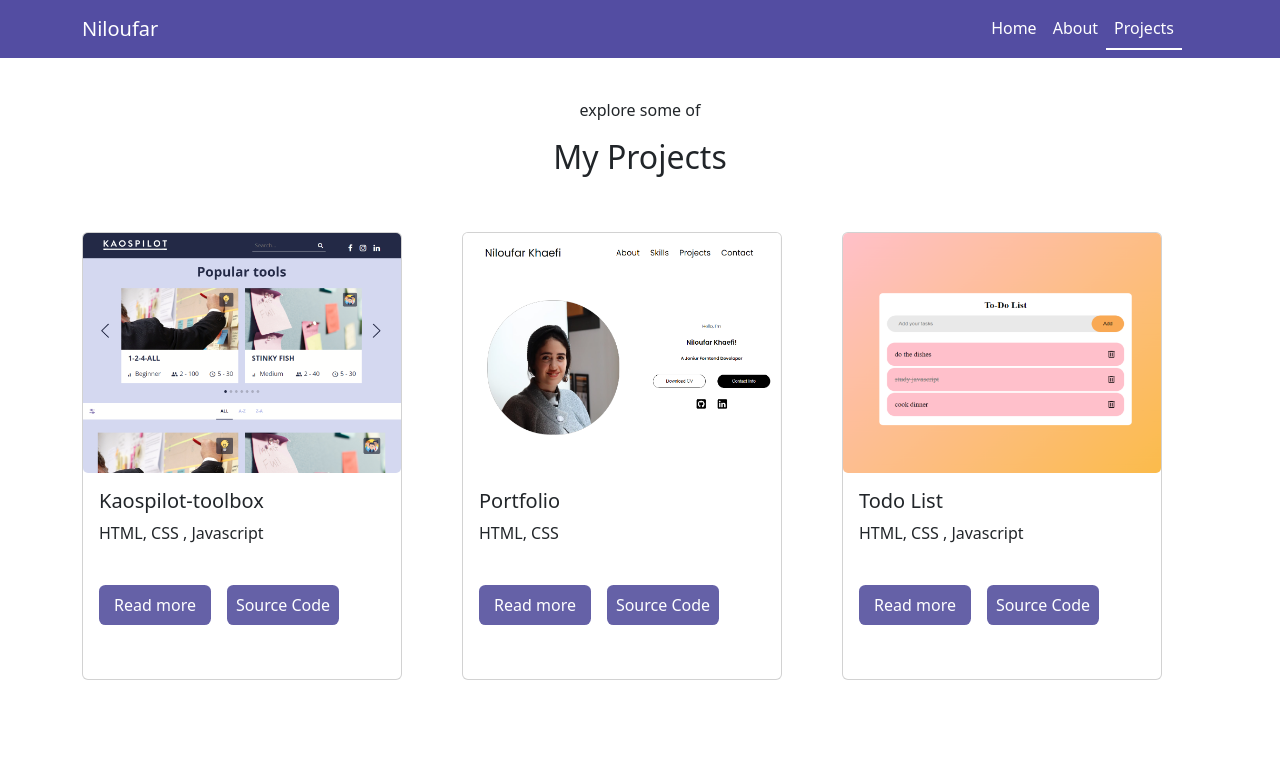
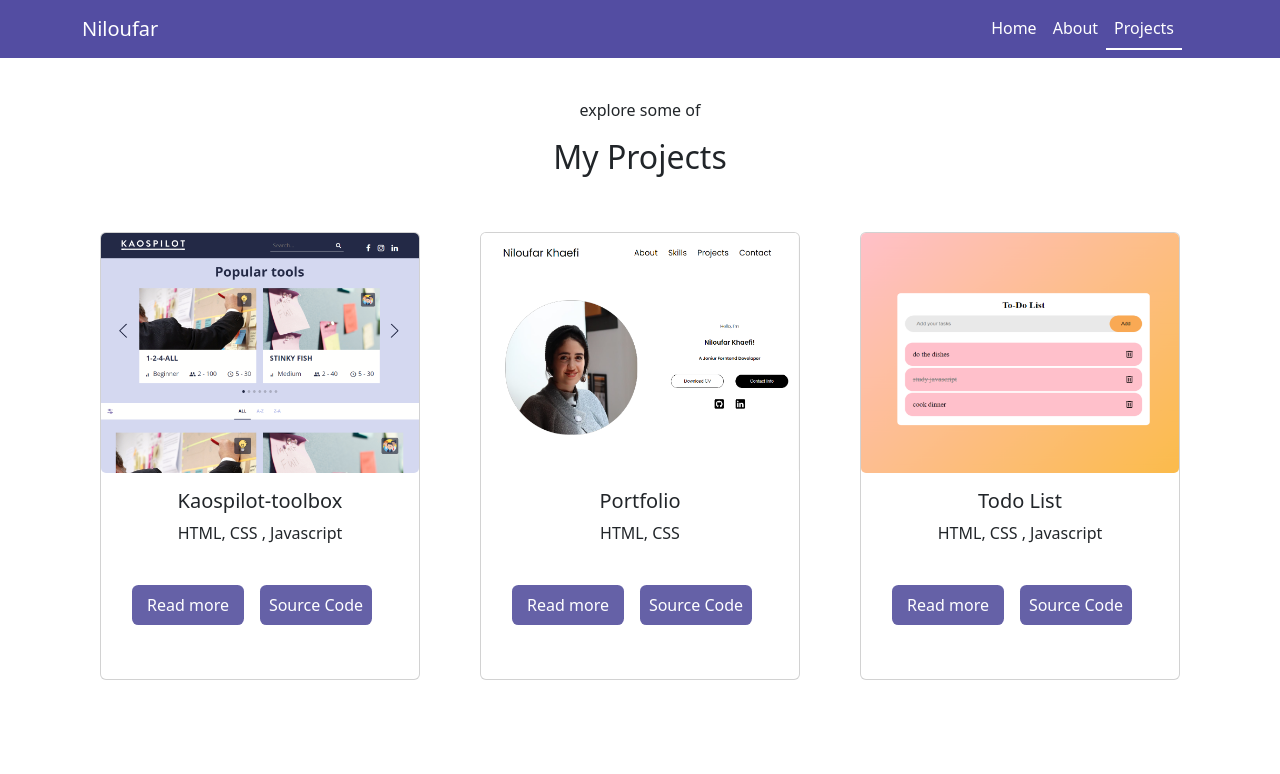
Before and after one commit to Niloufar97/react-portfolio, a React (Vite) app: page /Projects in a window 1280 px wide. Shown: the top 774 px of the page. Built offline with nearby package versions, Linux system fonts and the light colour scheme.

Commit message:
center every project

```diff
--- a/src/components/myProjects/Project.jsx
+++ b/src/components/myProjects/Project.jsx
@@ -8,7 +8,7 @@ import AnimatedButton from "../animatedButton/AnimatedButton";
 function Project({id, img , title, tech, github}) {
   return (
     <div className="my-5">
-      <Card style={{ width: "20rem", height:"28rem" }}>
+      <Card style={{ width: "20rem", height:"28rem" }} className="mx-auto">
         <Card.Img  src={img} className="card-image" />
         <Card.Body>
           <Card.Title>{title}</Card.Title>
--- a/src/pages/projects/Projects.jsx
+++ b/src/pages/projects/Projects.jsx
@@ -12,8 +12,8 @@ function Projects() {
         <p>explore some of</p>
         <h2>My Projects</h2>
       </div>
-      <Container>
-        <Row>
+      <Container className="justify-content-center">
+        <Row className="text-center">
           {myProjects.map((project) => (
             <Col key={project.id} md={6} lg={4}>
               <Project {...project} />
```
